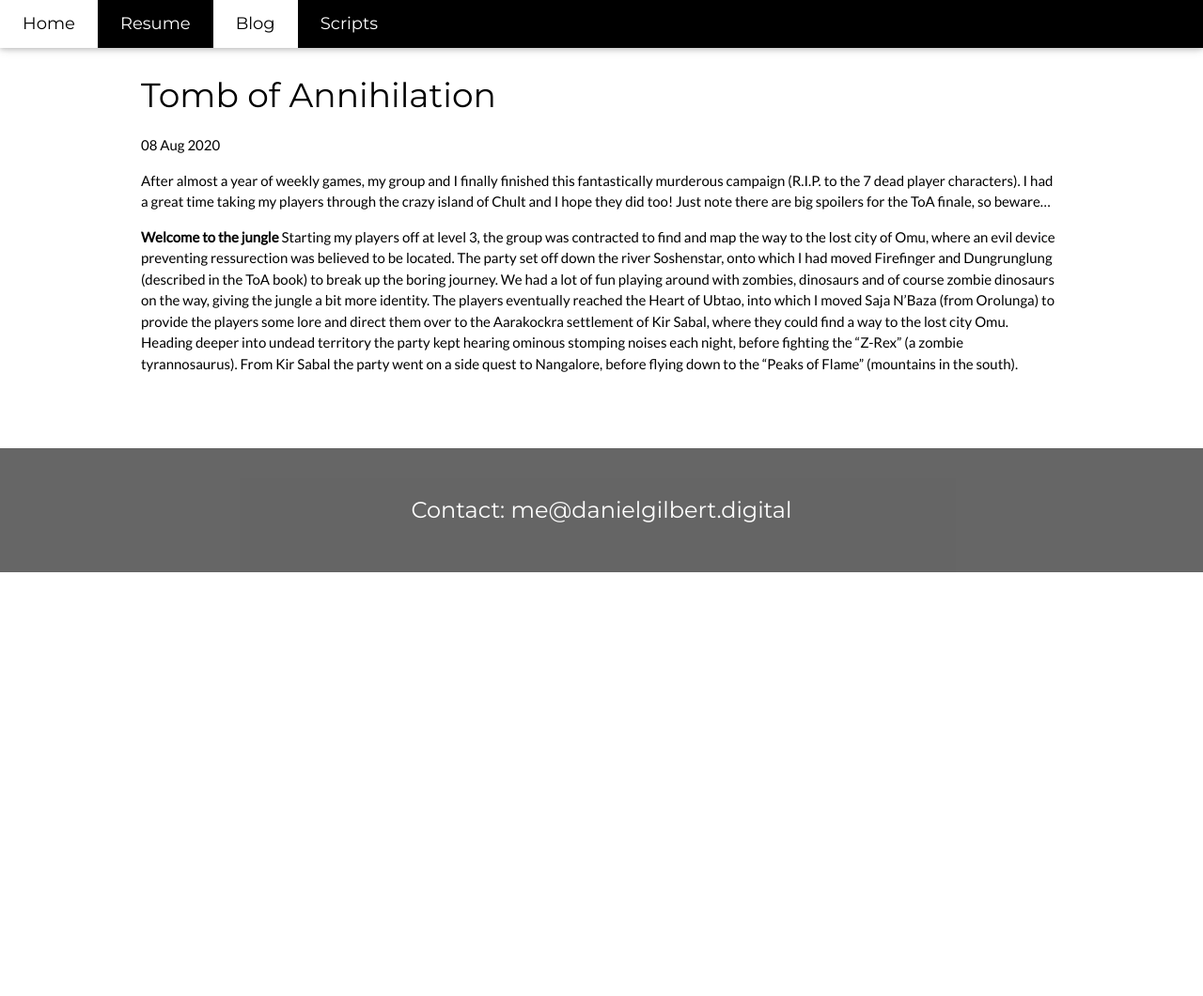
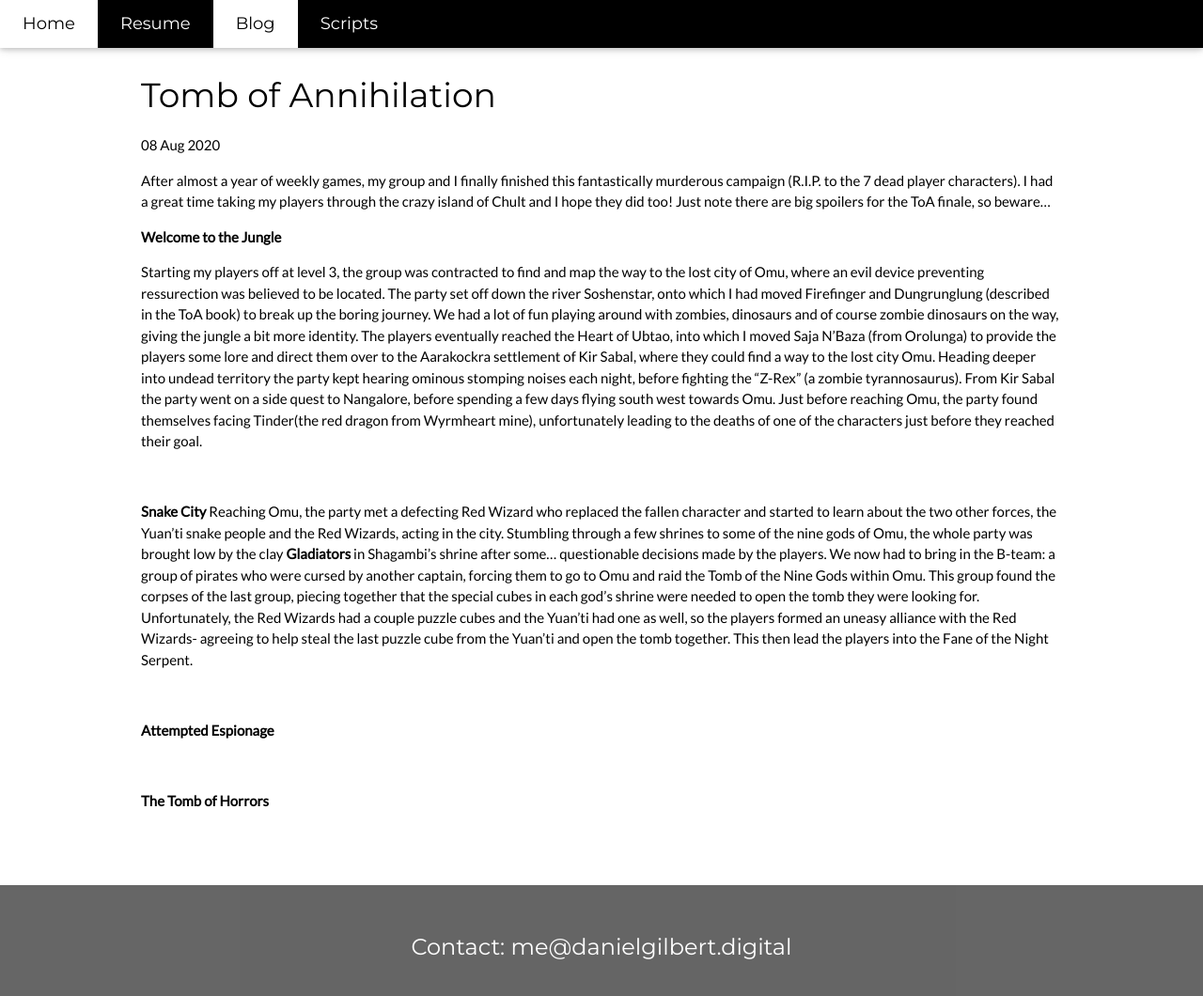
Before and after one commit to dmgilbert/dmgilbert.github.io, a Jekyll site: the page built from _posts/DnD/2020-08-08-tomb-of-annihilation.markdown, in a window 1280 px wide and 1074 px high. Shown: the top 1060 px of the window at 94% size. Built offline with Jekyll 4.4.1, drawn with Linux system fonts in a browser that asks for light colours.

Commit message:
Update 2020-08-08-tomb-of-annihilation.markdown

```diff
--- a/_posts/DnD/2020-08-08-tomb-of-annihilation.markdown
+++ b/_posts/DnD/2020-08-08-tomb-of-annihilation.markdown
@@ -9,5 +9,19 @@ categories: "DnD"
 
 After almost a year of weekly games, my group and I finally finished this fantastically murderous campaign (R.I.P. to the 7 dead player characters). I had a great time taking my players through the crazy island of Chult and I hope they did too! Just note there are big spoilers for the ToA finale, so beware...
 
-__Welcome to the jungle__
-Starting my players off at level 3, the group was contracted to find and map the way to the lost city of Omu, where an evil device preventing ressurection was believed to be located. The party set off down the river Soshenstar, onto which I had moved Firefinger and Dungrunglung (described in the ToA book) to break up the boring journey. We had a lot of fun playing around with zombies, dinosaurs and of course zombie dinosaurs on the way, giving the jungle a bit more identity. The players eventually reached the Heart of Ubtao, into which I moved Saja N'Baza (from Orolunga) to provide the players some lore and direct them over to the Aarakockra settlement of Kir Sabal, where they could find a way to the lost city Omu. Heading deeper into undead territory the party kept hearing ominous stomping noises each night, before fighting the "Z-Rex" (a zombie tyrannosaurus). From Kir Sabal the party went on a side quest to Nangalore, before flying down to the "Peaks of Flame" (mountains in the south).
+__Welcome to the Jungle__
+
+Starting my players off at level 3, the group was contracted to find and map the way to the lost city of Omu, where an evil device preventing ressurection was believed to be located. The party set off down the river Soshenstar, onto which I had moved Firefinger and Dungrunglung (described in the ToA book) to break up the boring journey. We had a lot of fun playing around with zombies, dinosaurs and of course zombie dinosaurs on the way, giving the jungle a bit more identity. The players eventually reached the Heart of Ubtao, into which I moved Saja N'Baza (from Orolunga) to provide the players some lore and direct them over to the Aarakockra settlement of Kir Sabal, where they could find a way to the lost city Omu. Heading deeper into undead territory the party kept hearing ominous stomping noises each night, before fighting the "Z-Rex" (a zombie tyrannosaurus). From Kir Sabal the party went on a side quest to Nangalore, before spending a few days flying south west towards Omu. Just before reaching Omu, the party found themselves facing Tinder(the red dragon from Wyrmheart mine), unfortunately leading to the deaths of one of the characters just before they reached their goal.
+
+<br/>
+
+__Snake City__
+Reaching Omu, the party met a defecting Red Wizard who replaced the fallen character and started to learn about the two other forces, the Yuan'ti snake people and the Red Wizards, acting in the city. Stumbling through a few shrines to some of the nine gods of Omu, the whole party was brought low by the clay __Gladiators__ in Shagambi's shrine after some... questionable decisions made by the players. We now had to bring in the B-team: a group of pirates who were cursed by another captain, forcing them to go to Omu and raid the Tomb of the Nine Gods within Omu. This group found the corpses of the last group, piecing together that the special cubes in each god's shrine were needed to open the tomb they were looking for. Unfortunately, the Red Wizards had a couple puzzle cubes and the Yuan'ti had one as well, so the players formed an uneasy alliance with the Red Wizards- agreeing to help steal the last puzzle cube from the Yuan'ti and open the tomb together. This then lead the players into the Fane of the Night Serpent.
+
+<br/>
+
+__Attempted Espionage__
+
+<br/>
+
+__The Tomb of Horrors__
```
